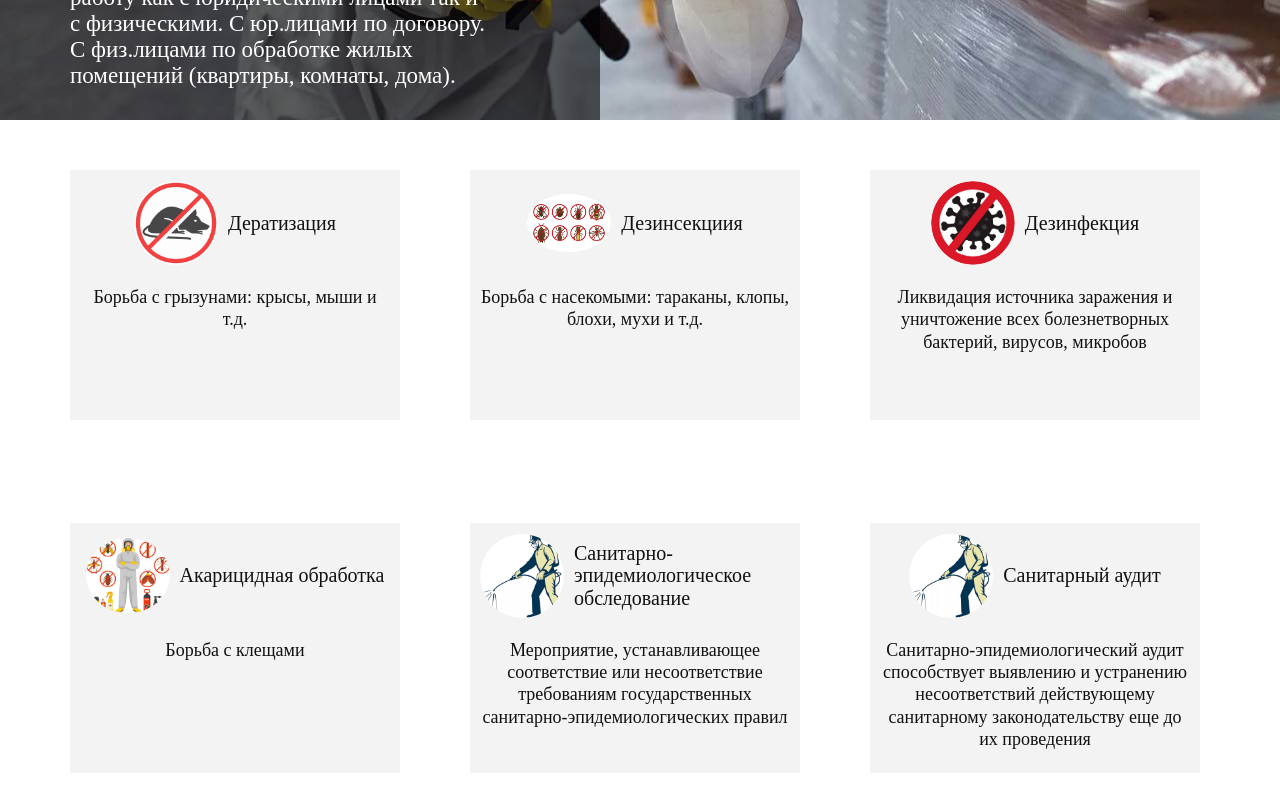
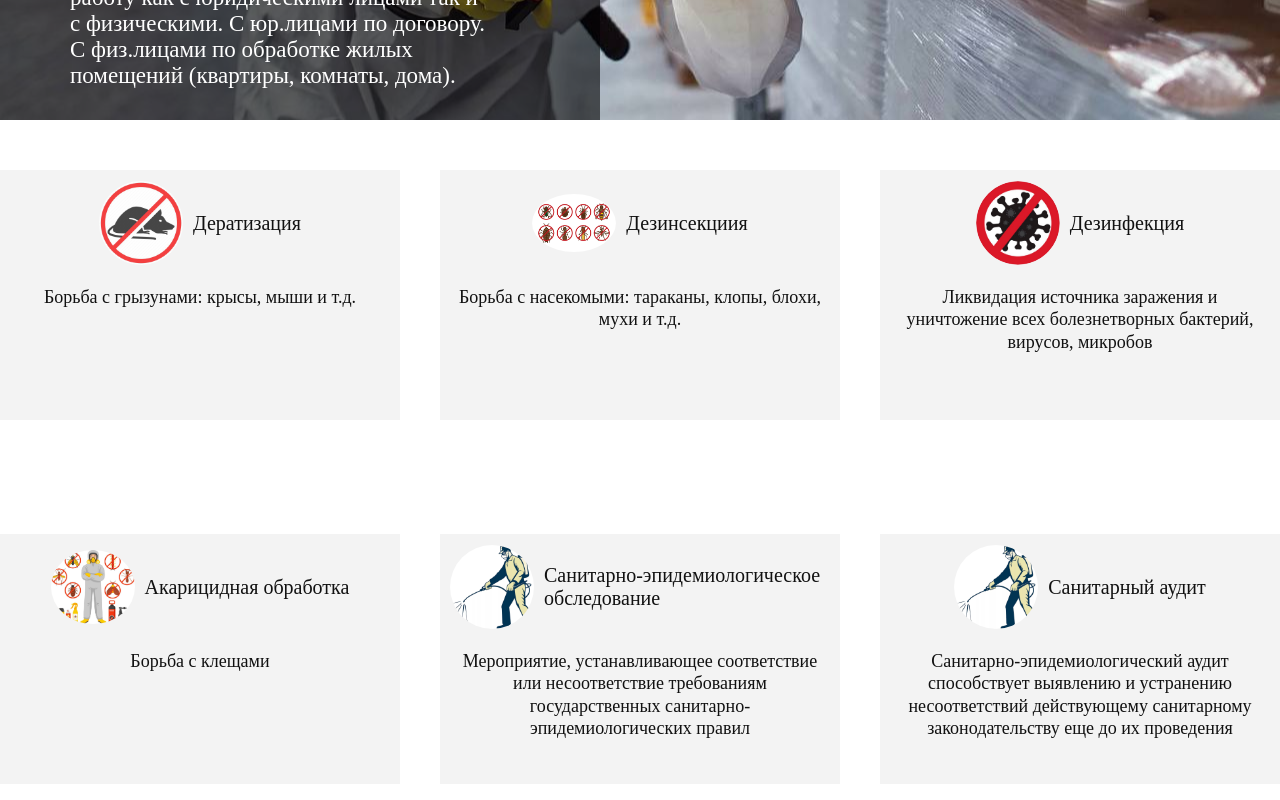
Before and after one commit to trewstaples/pest-busters, a plain HTML site: page index.html in a window 1280 px wide. Shown: the part 660-1460 px from the top of the page. Drawn offline with Linux system fonts and the light colour scheme.

Commit message:
Оцентрует грид

```diff
--- a/index.html
+++ b/index.html
@@ -77,7 +77,7 @@
     <div class="screen">
       <div class="container">
         <div class="second-screen">
-          <div class="services flex">
+          <div class="services">
             <div class="services-list__wrap">
               <ul class="services-list">
                 <li class="services-list__item">
--- a/public/css/second-screen.css
+++ b/public/css/second-screen.css
@@ -1,20 +1,13 @@
 .services {
-  align-items: center;
-  justify-content: flex-start;
-
   min-width: 1280px;
   min-height: 800px;
-}
 
-.services-list__wrap {
-  max-width: 650px;
-  min-height: 600px;
-  /* background: rgba(0, 0, 0, 0); */
+  /* border: 1px solid blue; */
 }
 
 .services-list {
   display: grid;
-  grid-template-columns: 400px 400px 400px;
+  grid-template-columns: 440px 440px 440px;
 
   min-width: 1280px;
   min-height: 800px;
@@ -22,7 +15,7 @@
 }
 
 .services-list__item {
-  margin: 0 0px 30px 70px;
+  margin: 0 0px 30px 0px;
   max-width: 400px;
   max-height: 250px;
 
```
